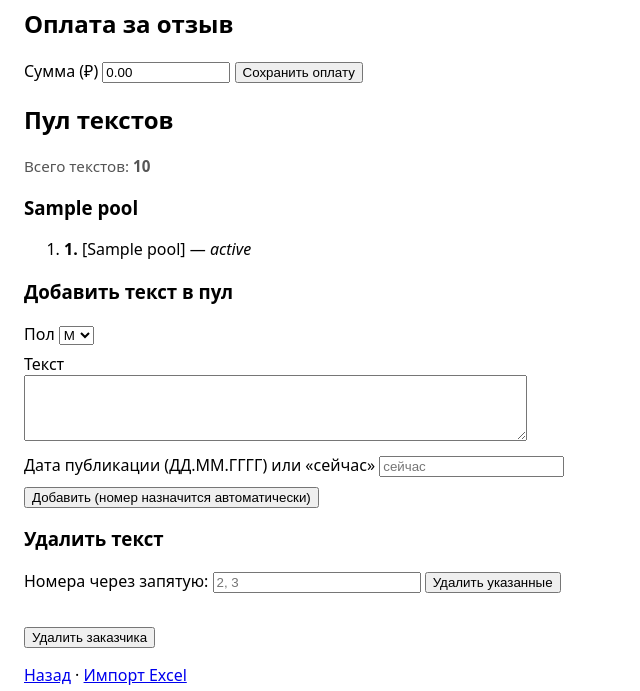
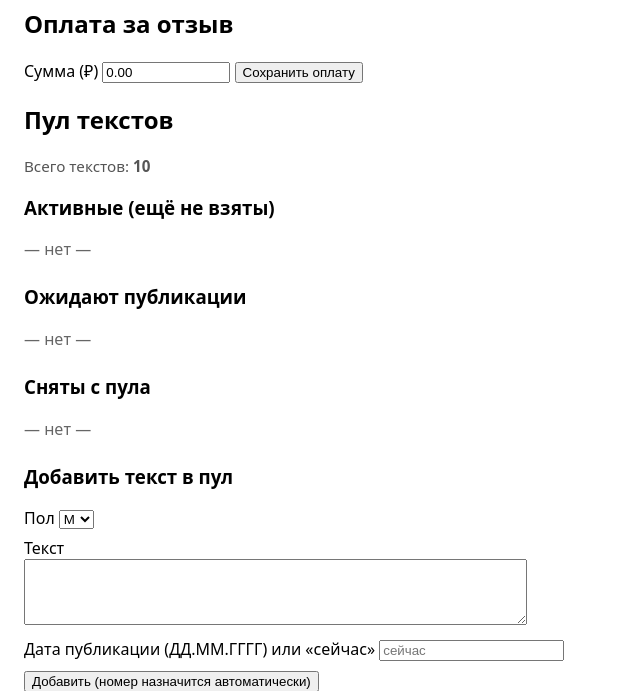
Before and after one commit to hearts938/otzivi-bot, a FastAPI app: template web/templates/task_detail.html in a window 1280 px wide. Shown: the part 347-1038 px from the top of the page, without its empty margins (0-640 px from the left). Run offline with FastAPI, Linux system fonts and the light colour scheme; the template is opened without the code that fills it: most values are stand-ins (such as "Sample title", 1, 10 or a date in 2020); parts of the project's set-up code (start-up, migrations or seed data) failed here and were passed over.

Commit message:
просмотр текстов в пуле, на проверке и активных 1

```diff
--- a/web/static/style.css
+++ b/web/static/style.css
@@ -62,10 +62,13 @@ button, input[type=submit] { cursor: pointer; }
 .help-block { margin-top: 2rem; }
 .help-block h2 { font-size: 1rem; margin-bottom: 0.5rem; }
 
+.pool-section { margin-bottom: 1.5rem; }
+.pool-section-count { color: #666; font-size: 0.9rem; font-weight: normal; }
+.pool-empty { color: #666; margin: 0.25rem 0 0; }
 .pool-meta { color: #555; font-size: 0.95rem; margin-bottom: 0.75rem; }
-.pool-section-list { margin-top: 0.25rem; margin-bottom: 1rem; }
+.pool-section-list { margin-top: 0.25rem; margin-bottom: 0.5rem; }
 .pool-item-hidden { display: none; }
-.pool-show-more { margin: 0.5rem 0 1.25rem; }
+.pool-show-more { margin: 0.25rem 0 0.75rem; }
 .btn-secondary {
   background: #f3f4f6;
   color: #111;
--- a/web/templates/task_detail.html
+++ b/web/templates/task_detail.html
@@ -32,48 +32,52 @@
 {% if pool_total == 0 %}
 <p>— нет —</p>
 {% else %}
-<p class="pool-meta">Всего текстов: <b>{{ pool_total }}</b>{% if pool_pages > 1 %}, страница <b>{{ pool_page }}</b> из <b>{{ pool_pages }}</b>{% endif %}</p>
+<p class="pool-meta">Всего текстов: <b>{{ pool_total }}</b></p>
+{% endif %}
 
-<div id="pool-list">
-  {% set prev_section = namespace(value='') %}
-  {% set ol_open = namespace(value=false) %}
-  {% for ln in pool_items %}
-    {% if ln.section_title != prev_section.value %}
-      {% if ol_open.value %}</ol>{% endif %}
-      <h3>{{ ln.section_title }}</h3>
-      <ol class="pool-section-list">
-      {% set prev_section.value = ln.section_title %}
-      {% set ol_open.value = true %}
-    {% endif %}
+{% macro pool_section(title, items, total, page, pages, param, section_id, italic_status=true) %}
+<div class="pool-section">
+  <h3>{{ title }}{% if total > 0 %} <span class="pool-section-count">({{ total }})</span>{% endif %}</h3>
+  {% if items %}
+  <ol class="pool-section-list" id="pool-{{ section_id }}">
+    {% for ln in items %}
     <li class="pool-item{% if loop.index0 >= pool_preview %} pool-item-hidden{% endif %}">
       <b>{{ ln.number }}.</b> [{{ ln.gender_label }}] {{ ln.preview }}
-      {% if ln.section == 'taken' %}— {{ ln.status_label }}{% else %}— <em>{{ ln.status_label }}</em>{% endif %}
+      {% if italic_status %}— <em>{{ ln.status_label }}</em>{% else %}— {{ ln.status_label }}{% endif %}
     </li>
     {% endfor %}
-  {% if ol_open.value %}</ol>{% endif %}
-</div>
-
-{% if pool_items|length > pool_preview %}
-<button type="button" class="btn-secondary pool-show-more" id="pool-show-more">Посмотреть больше</button>
+  </ol>
+  {% if items|length > pool_preview %}
+  <button type="button" class="btn-secondary pool-show-more" data-target="pool-{{ section_id }}">Посмотреть больше</button>
   {% endif %}
-
-{% if pool_pages > 1 %}
-<nav class="pool-pagination" aria-label="Страницы пула текстов">
-  {% if pool_page > 1 %}
-  <a href="/tasks/{{ task.id }}?page={{ pool_page - 1 }}">← Назад</a>
+  {% if pages > 1 %}
+  <nav class="pool-pagination pool-pagination-section" aria-label="Страницы: {{ title }}">
+    {% if page > 1 %}
+    <a href="{{ pool_section_url(param, page - 1) }}">←</a>
     {% endif %}
-  {% for p in range(1, pool_pages + 1) %}
-    {% if p == pool_page %}
+    {% for p in range(1, pages + 1) %}
+      {% if p == page %}
     <span class="pool-page-current">{{ p }}</span>
       {% else %}
-  <a href="/tasks/{{ task.id }}?page={{ p }}">{{ p }}</a>
+    <a href="{{ pool_section_url(param, p) }}">{{ p }}</a>
       {% endif %}
     {% endfor %}
-  {% if pool_page < pool_pages %}
-  <a href="/tasks/{{ task.id }}?page={{ pool_page + 1 }}">Вперёд →</a>
+    {% if page < pages %}
+    <a href="{{ pool_section_url(param, page + 1) }}">→</a>
     {% endif %}
   </nav>
   {% endif %}
+  {% else %}
+  <p class="pool-empty">— нет —</p>
+  {% endif %}
+</div>
+{% endmacro %}
+
+{{ pool_section("Активные (ещё не взяты)", active_items, active_total, active_page, active_pages, "ap", "active") }}
+{{ pool_section("Ожидают публикации", waiting_items, waiting_total, waiting_page, waiting_pages, "wp", "waiting") }}
+{{ pool_section("Сняты с пула", retired_items, retired_total, retired_page, retired_pages, "rp", "retired") }}
+{% if taken_total > 0 %}
+{{ pool_section("Уже взяты", taken_items, taken_total, taken_page, taken_pages, "tp", "taken", false) }}
 {% endif %}
 
 <h3>Добавить текст в пул</h3>
@@ -102,14 +106,16 @@
 
 <script>
 (function () {
-  var btn = document.getElementById('pool-show-more');
-  if (!btn) return;
+  document.querySelectorAll('.pool-show-more').forEach(function (btn) {
     btn.addEventListener('click', function () {
-    document.querySelectorAll('.pool-item-hidden').forEach(function (el) {
+      var list = document.getElementById(btn.getAttribute('data-target'));
+      if (!list) return;
+      list.querySelectorAll('.pool-item-hidden').forEach(function (el) {
         el.classList.remove('pool-item-hidden');
       });
       btn.style.display = 'none';
     });
+  });
 })();
 </script>
 {% endblock %}
```
Also changed, not shown: web/routes.py (+50 -29 lines). Lines whose indentation alone changed are shown as unchanged.
